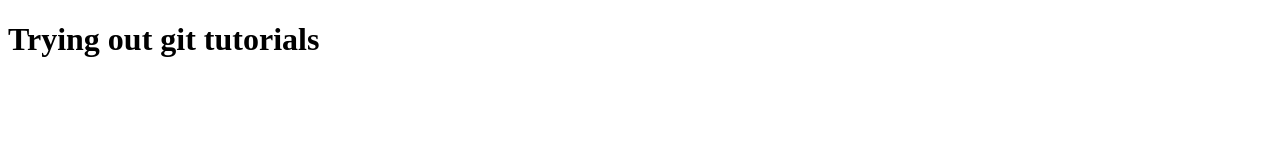
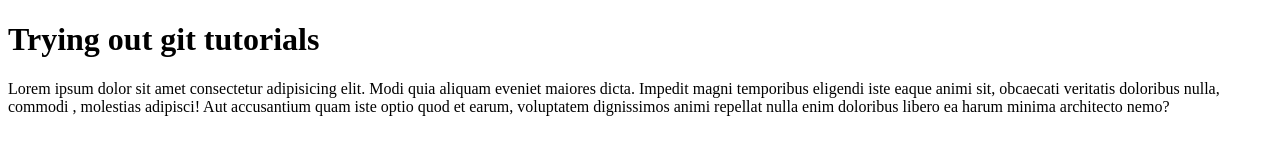
Before and after one commit to AshutoshKr1098/quicky-calci, a plain HTML site: page index.html in a window 1280 px wide. Drawn offline with Linux system fonts and the light colour scheme.

Commit message:
added paragraph to index page

```diff
--- a/index.html
+++ b/index.html
@@ -7,5 +7,11 @@
 </head>
 <body>
     <h1>Trying out git tutorials</h1>
+    <p>
+    Lorem ipsum dolor sit amet consectetur adipisicing elit. Modi quia aliquam eveniet maiores dicta.
+    Impedit magni temporibus eligendi iste eaque animi sit, obcaecati veritatis doloribus nulla, commodi
+    , molestias adipisci! Aut accusantium quam iste optio quod et earum, voluptatem dignissimos animi
+    repellat nulla enim doloribus libero ea harum minima architecto nemo?
+    </p>
 </body>
 </html>
```
